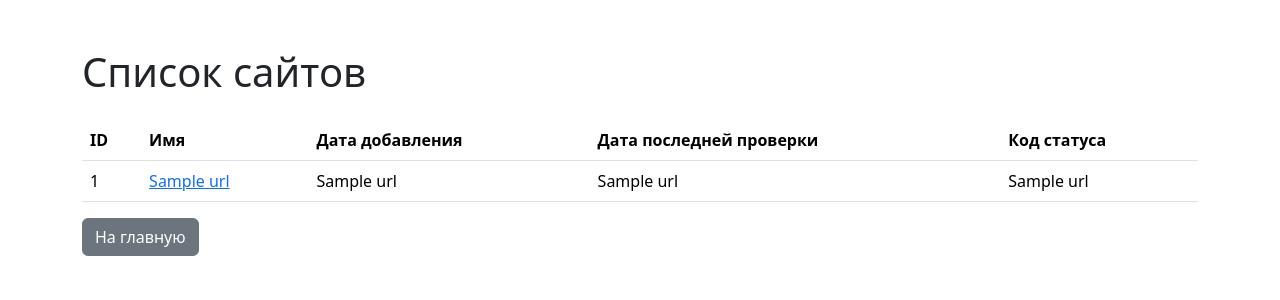
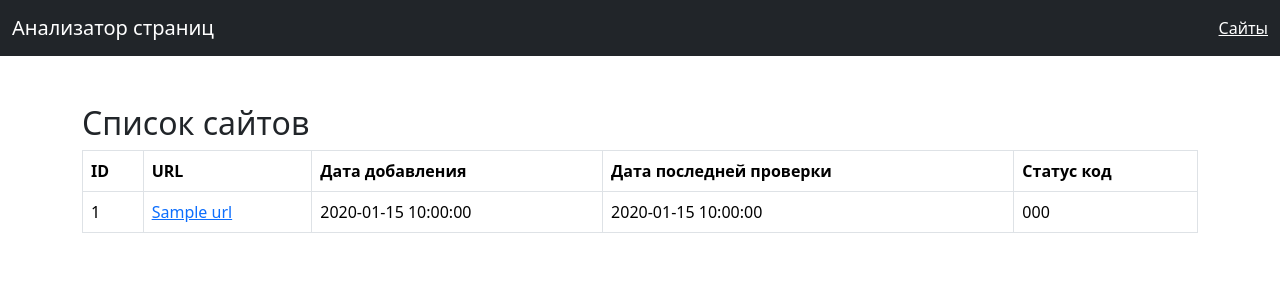
Before and after one commit to Chawku/python-project-83, a Flask app: page /urls in a window 1280 px wide. Shown: the top 300 px of the page. Run offline with Flask 3, Linux system fonts and the light colour scheme; a database or web service that is not in the repository returns one stand-in record (values such as "Sample title"); some libraries are stand-ins or nearby versions.

Commit message:
update files

```diff
--- a/page_analyzer/app.py
+++ b/page_analyzer/app.py
@@ -5,6 +5,7 @@ import psycopg2
 import requests
 from datetime import datetime
 from urllib.parse import urlparse
+from bs4 import BeautifulSoup
 
 load_dotenv()
 
@@ -13,12 +14,15 @@ app.config['SECRET_KEY'] = os.getenv('SECRET_KEY')
 
 DATABASE_URL = os.getenv('DATABASE_URL')
 
+
 def get_db_connection():
     return psycopg2.connect(DATABASE_URL)
+
 
 @app.route('/')
 def index():
     return render_template('index.html')
+
 
 @app.route('/urls', methods=['GET'])
 def list_urls():
@@ -34,6 +38,7 @@ def list_urls():
         urls = cursor.fetchall()
     conn.close()
     return render_template('urls.html', urls=urls)
+
 
 @app.route('/urls', methods=['POST'])
 def create_url():
@@ -65,6 +70,7 @@ def create_url():
     conn.close()
     return redirect(url_for('show_url', id=url_id))
 
+
 @app.route('/urls/<int:id>')
 def show_url(id):
     conn = get_db_connection()
@@ -76,6 +82,7 @@ def show_url(id):
         checks = cursor.fetchall()
     conn.close()
     return render_template('url.html', url=url, checks=checks)
+
 
 @app.route('/urls/<int:id>/checks', methods=['POST'])
 def create_check(id):
@@ -93,7 +100,17 @@ def create_check(id):
         try:
             response = requests.get(url)
             response.raise_for_status()
+
+            soup = BeautifulSoup(response.text, 'html.parser')
+            h1 = soup.find('h1').get_text(strip=True) if soup.find('h1') else None
+            title = soup.find('title').get_text(strip=True) if soup.find('title') else None
+            meta_description = None
+            meta_tag = soup.find('meta', attrs={'name': 'description'})
+            if meta_tag and 'content' in meta_tag.attrs:
+                meta_description = meta_tag['content']
+
             status_code = response.status_code
+
         except requests.RequestException:
             flash('Произошла ошибка при проверке', 'danger')
             return redirect(url_for('show_url', id=id))
@@ -101,10 +118,10 @@ def create_check(id):
         with connection.cursor(cursor_factory=DictCursor) as cursor:
             cursor.execute(
                 '''
-                INSERT INTO url_checks (url_id, status_code, created_at)
-                VALUES (%s, %s, %s)
+                INSERT INTO url_checks (url_id, status_code, h1, title, description, created_at)
+                VALUES (%s, %s, %s, %s, %s, %s)
                 ''',
-                (id, status_code, datetime.now())
+                (id, status_code, h1, title, meta_description, datetime.now())
             )
             connection.commit()
 
@@ -114,5 +131,6 @@ def create_check(id):
 
     return redirect(url_for('show_url', id=id))
 
+
 if __name__ == '__main__':
     app.run(debug=True)
--- a/page_analyzer/templates/urls.html
+++ b/page_analyzer/templates/urls.html
@@ -1,40 +1,43 @@
-<!-- templates/urls.html -->
-<!doctype html>
+<!DOCTYPE html>
 <html lang="ru">
 <head>
     <meta charset="UTF-8">
     <meta name="viewport" content="width=device-width, initial-scale=1.0">
-    <title>Список сайтов - Анализатор страниц</title>
+    <title>Сайты - Анализатор страниц</title>
     <link href="https://cdn.jsdelivr.net/npm/bootstrap@5.3.3/dist/css/bootstrap.min.css" rel="stylesheet" integrity="sha384-QWTKZyjpPEjISv5WaRU9OFeRpok6YctnYmDr5pNlyT2bRjXh0JMhjY6hW+ALEwIH" crossorigin="anonymous">
 </head>
 <body>
+    <nav class="navbar navbar-dark bg-dark">
+        <div class="container-fluid">
+            <a class="navbar-brand" href="/">Анализатор страниц</a>
+            <a class="navbar-link text-white" href="/urls">Сайты</a>
+        </div>
+    </nav>
+
     <div class="container mt-5">
-        <h1 class="mb-4">Список сайтов</h1>
-
-        <table class="table" data-test="urls">
+        <h2>Список сайтов</h2>
+        <table class="table table-bordered" data-test="urls">
             <thead>
                 <tr>
                     <th>ID</th>
-                    <th>Имя</th>
+                    <th>URL</th>
                     <th>Дата добавления</th>
                     <th>Дата последней проверки</th>
-                    <th>Код статуса</th>
+                    <th>Статус код</th>
                 </tr>
             </thead>
             <tbody>
                 {% for url in urls %}
                 <tr>
-                    <td>{{ url[0] }}</td>
-                    <td><a href="{{ url_for('show_url', id=url[0]) }}">{{ url[1] }}</a></td>
-                    <td>{{ url[2] }}</td>
-                    <td>{{ url[3] or 'Нет проверок' }}</td>
-                    <td>{{ url[4] or 'Нет данных' }}</td>
+                    <td>{{ url.id }}</td>
+                    <td><a href="/urls/{{ url.id }}">{{ url.name }}</a></td>
+                    <td>{{ url.created_at }}</td>
+                    <td>{{ url.last_check_date }}</td>
+                    <td>{{ url.status_code }}</td>
                 </tr>
                 {% endfor %}
             </tbody>
         </table>
-
-        <a href="{{ url_for('index') }}" class="btn btn-secondary">На главную</a>
     </div>
 
     <script src="https://cdn.jsdelivr.net/npm/bootstrap@5.3.3/dist/js/bootstrap.bundle.min.js" integrity="sha384-YvpcrYf0tY3lHB60NNkmXc5s9fDVZLESaAA55NDzOxhy9GkcIdslK1eN7N6jIeHz" crossorigin="anonymous"></script>
--- a/pyproject.toml
+++ b/pyproject.toml
@@ -13,6 +13,7 @@ flask = "^3.0.3"
 psycopg2-binary = "^2.9.10"
 gunicorn = "^23.0.0"
 requests = "^2.32.3"
+beautifulsoup4 = "^4.12.3"
 
 
 [tool.poetry.group.dev.dependencies]
```
Also changed, not shown: page_analyzer/templates/index.html (+16 -21 lines), README.md, 1 other file.
